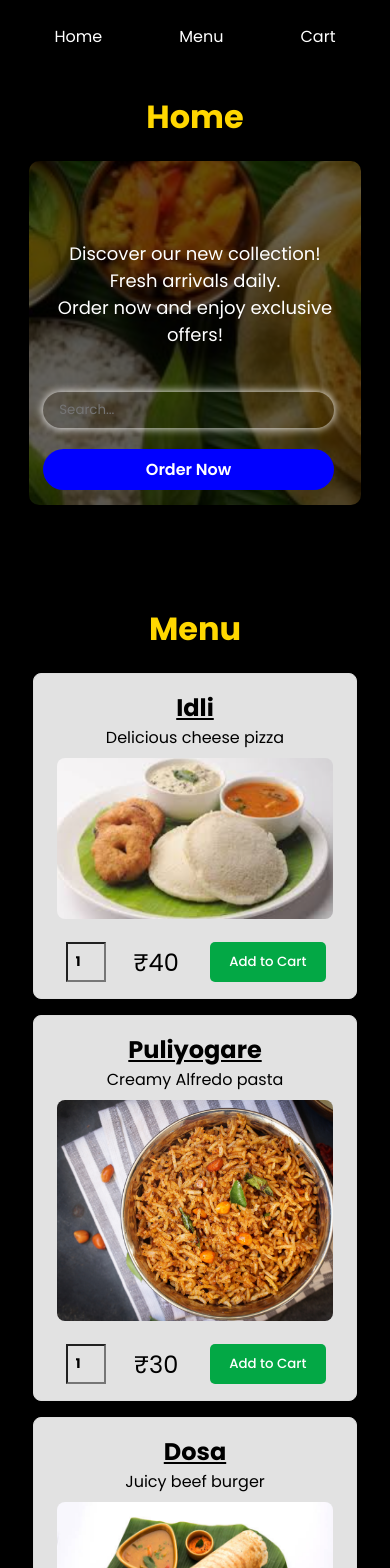
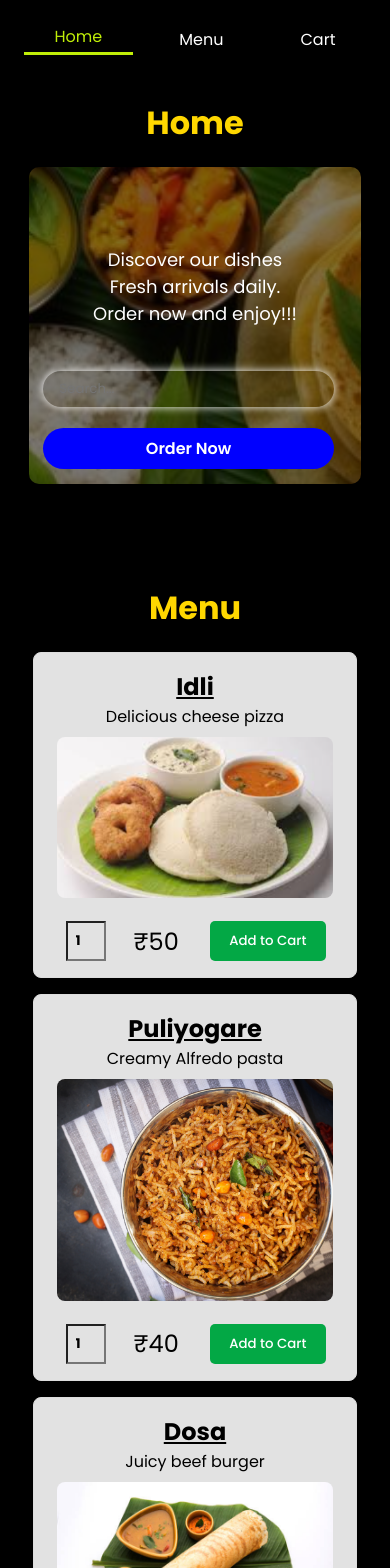
Before and after one commit to rakii17/Foodelicious, a React (Create React App) app: page / in a window 390 px wide. Shown: the top 1568 px of the page. Built offline with nearby package versions, Linux system fonts and the light colour scheme.

Commit message:
Changed Home search and order

```diff
--- a/src/App.js
+++ b/src/App.js
@@ -8,6 +8,22 @@ import Cart from './components/Cart/cart';
 function App() {
   const [cart, setCart] = useState([]);
 
+  const addToCart = (item) => {
+    const existingItem = cart.find(cartItem => cartItem.id === item.id);
+    if (existingItem) {
+      existingItem.quantity += item.quantity || 1;
+      existingItem.totalPrice = existingItem.quantity * existingItem.price;
+      setCart([...cart]);
+    } else {
+      const newItem = {
+        ...item,
+        quantity: item.quantity || 1,
+        totalPrice: (item.quantity || 1) * item.price,
+      };
+      setCart([...cart, newItem]);
+    }
+  };
+
   const removeFromCart = (index) => {
     const newCart = [...cart];
     newCart.splice(index, 1);
@@ -15,7 +31,7 @@ function App() {
   };
 
   const handleCheckout = () => {
-    alert('Your order is delivered to your address. Thank You for using Foodelicious Webpage.', cart);
+    alert('Your order is delivered to your address. Thanks for using Foodelicious Webpage.', cart);
     setCart([]);
   };
 
@@ -27,9 +43,8 @@ function App() {
           <Home />
         </div>
         <div id="menu">
-          <Menu setCart={setCart} cart={cart} />
+          <Menu addToCart={addToCart} />
         </div>
-
         <div id="cart">
           <Cart cart={cart} removeFromCart={removeFromCart} handleCheckout={handleCheckout} />
         </div>
--- a/src/components/Home/home.css
+++ b/src/components/Home/home.css
@@ -39,7 +39,7 @@
   background-size: 80rem;
   background-position: center;
   margin-right: 0rem;
-  opacity: 0.4;
+  opacity: 0.5;
   z-index: 0;
 }
 
--- a/src/components/Home/home.js
+++ b/src/components/Home/home.js
@@ -1,16 +1,28 @@
 import React, { useState } from 'react';
 import './home.css';
+import Menu from '../Menu/menu';
 
 function Home() {
   const [searchActive, setSearchActive] = useState(false);
+  const [searchQuery, setSearchQuery] = useState('');
+  const [showMenu, setShowMenu] = useState(false);
+  const [cart, setCart] = useState([]);
 
   const handleSearchClick = () => {
     setSearchActive(true);
   };
 
   const handleOrderClick = () => {
-    // Redirect to the cart section
-    window.location.href = '/cart';
+    setShowMenu(true);
+    const menuSection = document.getElementById('menu-section');
+    if (menuSection) {
+      menuSection.scrollIntoView({ behavior: 'smooth' });
+    }
+  };
+
+  const handleSearchChange = (e) => {
+    setSearchQuery(e.target.value);
+    setShowMenu(true);
   };
 
   return (
@@ -19,9 +31,9 @@ function Home() {
       <div className="card">
         <div className="card-background"></div>
         <div className="card-content">
-          <p>Discover our new collection!</p>
+          <p>Discover our dishes</p>
           <p>Fresh arrivals daily.</p>
-          <p>Order now and enjoy exclusive offers!</p>
+          <p>Order now and enjoy!!!</p>
         </div>
         <div className="card-actions">
           <input
@@ -29,12 +41,19 @@ function Home() {
             className={`search-bar ${searchActive ? 'active' : ''}`}
             placeholder="Search..."
             onClick={handleSearchClick}
+            onChange={handleSearchChange}
+            value={searchQuery}
           />
           <button className="order-button" onClick={handleOrderClick}>
             Order Now
           </button>
         </div>
       </div>
+      {showMenu && (
+        <div id="menu-section" className="menu-section">
+          <Menu searchQuery={searchQuery} setCart={setCart} cart={cart} />
+        </div>
+      )}
     </div>
   );
 }
--- a/src/components/Menu/menu.js
+++ b/src/components/Menu/menu.js
@@ -1,4 +1,4 @@
-import React from 'react';
+import React, { useState, useEffect } from 'react';
 import "./menu.css";
 import idli from '../../assets/idli.png';
 import puliyogare from '../../assets/puliyogare.png';
@@ -10,39 +10,40 @@ import uppittu from '../../assets/uppittu.png';
 import fullmeals from '../../assets/fullmeals.png';
 
 const menuItems = [
-  { id: 1, title: "Idli", description: "Delicious cheese pizza", image: idli, price: 40 },
-  { id: 2, title: "Puliyogare", description: "Creamy Alfredo pasta", image: puliyogare, price: 30 },
-  { id: 3, title: "Dosa", description: "Juicy beef burger", image: dosa, price: 50 },
-  { id: 4, title: "Palav", description: "Creamy Alfredo pasta", image: palav, price: 12 },
-  { id: 5, title: "Gheerice", description: "Creamy Alfredo pasta", image: gheerice, price: 12 },
-  { id: 6, title: "Lemonrice", description: "Creamy Alfredo pasta", image: lemonrice, price: 12 },
-  { id: 7, title: "Uppittu", description: "Creamy Alfredo pasta", image: uppittu, price: 12 },
-  { id: 8, title: "Fullmeals", description: "Creamy Alfredo pasta", image: fullmeals, price: 12 },
+  { id: 1, title: "Idli", description: "Delicious cheese pizza", image: idli, price: 50 },
+  { id: 2, title: "Puliyogare", description: "Creamy Alfredo pasta", image: puliyogare, price: 40 },
+  { id: 3, title: "Dosa", description: "Juicy beef burger", image: dosa, price: 60 },
+  { id: 4, title: "Palav", description: "Creamy Alfredo pasta", image: palav, price: 45 },
+  { id: 5, title: "Gheerice", description: "Creamy Alfredo pasta", image: gheerice, price: 40 },
+  { id: 6, title: "Lemonrice", description: "Creamy Alfredo pasta", image: lemonrice, price: 35 },
+  { id: 7, title: "Uppittu", description: "Creamy Alfredo pasta", image: uppittu, price: 35 },
+  { id: 8, title: "Fullmeals", description: "Creamy Alfredo pasta", image: fullmeals, price: 80 },
 ];
 
-const Menu = ({ setCart, cart }) => {
+const Menu = ({ addToCart, searchQuery = '' }) => {
+  const [filteredItems, setFilteredItems] = useState(menuItems);
 
-  const addToCart = (item) => {
-    const updatedItem = {
-      ...item,
-      quantity: item.quantity || 1,
-      totalPrice: (item.quantity || 1) * item.price,
-    };
-    setCart([...cart, updatedItem]);
-  };
+  useEffect(() => {
+    const query = searchQuery.toLowerCase();
+    setFilteredItems(
+      menuItems.filter(item =>
+        item.title.toLowerCase().includes(query)
+      )
+    );
+  }, [searchQuery]);
 
   const handleQuantityChange = (e, item) => {
     const quantity = parseInt(e.target.value);
     item.quantity = quantity;
     item.totalPrice = quantity * item.price;
-    setCart(cart.map(cartItem => cartItem.id === item.id ? item : cartItem));
+    setFilteredItems([...filteredItems]);
   };
 
   return (
     <div className="menu">
       <h1 className="menu-title">Menu</h1>
       <div className="menu-items">
-        {menuItems.map(item => (
+        {filteredItems.map(item => (
           <div key={item.id} className="menu-item-card">
             <h2>{item.title}</h2>
             <div className='item-desc'>{item.description}</div>
--- a/src/components/Navbar/navbar.css
+++ b/src/components/Navbar/navbar.css
@@ -53,7 +53,7 @@
     }
 
     .navMenuItems {
-        display: flex; /* Ensure flexbox is applied */
+        display: flex;
         flex-direction: row;
         justify-content: center;
         flex-wrap: wrap;
@@ -66,7 +66,7 @@
         font-size: medium;
         flex: 1 1 auto;
         text-align: center;
-        min-width: 50px; /* Ensure there's a minimum width */
+        min-width: 50px;
     }
 
     .navMenuItem:hover,
--- a/src/components/Navbar/navbar.js
+++ b/src/components/Navbar/navbar.js
@@ -4,12 +4,11 @@ import "./navbar.css";
 
 const Navbar = () => {
   return (
-
     <nav className="navbar">
         <div className="navMenuItems">
-          <Link to="home" className="navMenuItem">Home</Link>
-          <Link to="menu" className="navMenuItem">Menu</Link>
-          <Link to="cart" className="navMenuItem">Cart</Link>
+          <Link to="home" activeClass="active" spy={true} smooth={true} offset={-100} duration={400} className="navMenuItem">Home</Link>
+          <Link to="menu" activeClass="active" spy={true} smooth={true} offset={-100} duration={400} className="navMenuItem">Menu</Link>
+          <Link to="cart" activeClass="active" spy={true} smooth={true} offset={-100} duration={400} className="navMenuItem">Cart</Link>
         </div>
     </nav>
   );
```
Also changed, not shown: public/manifest.json (deleted), src/logo.svg (deleted).
